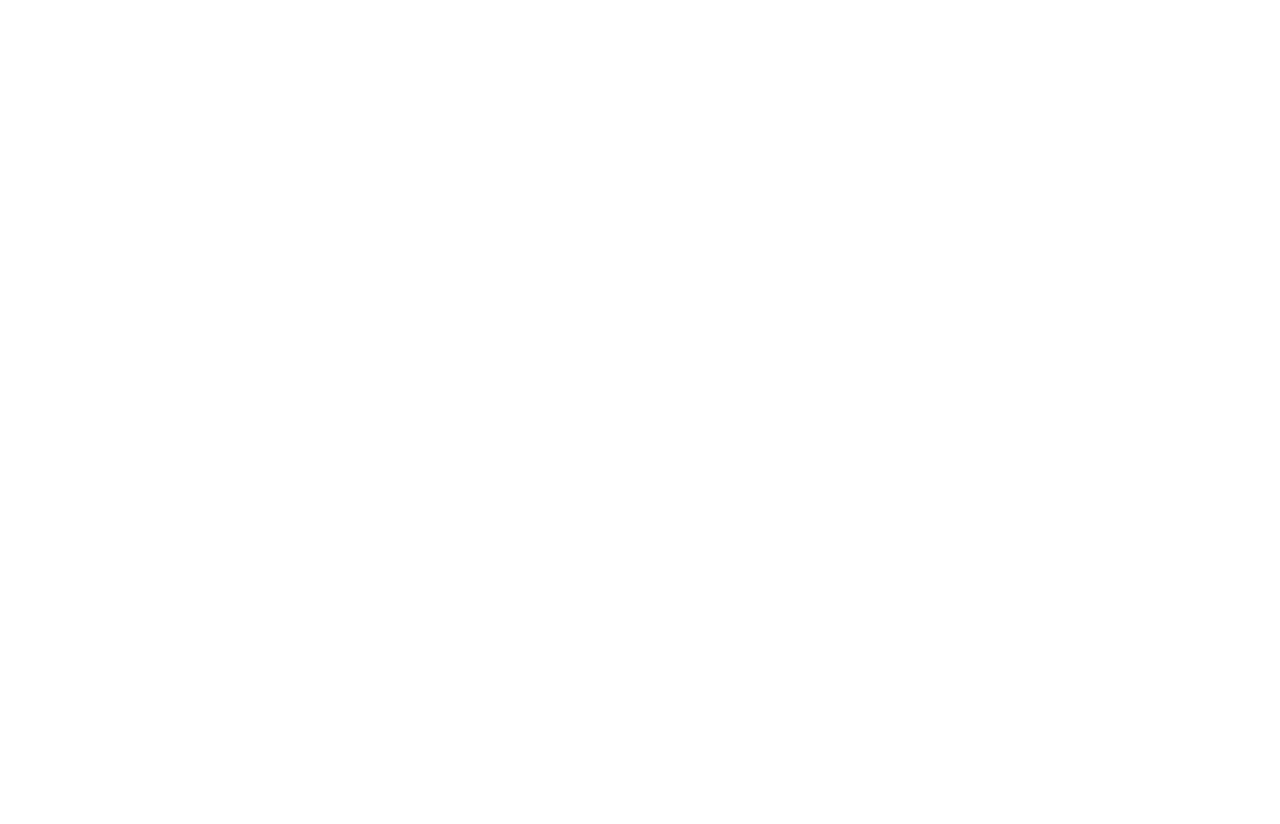
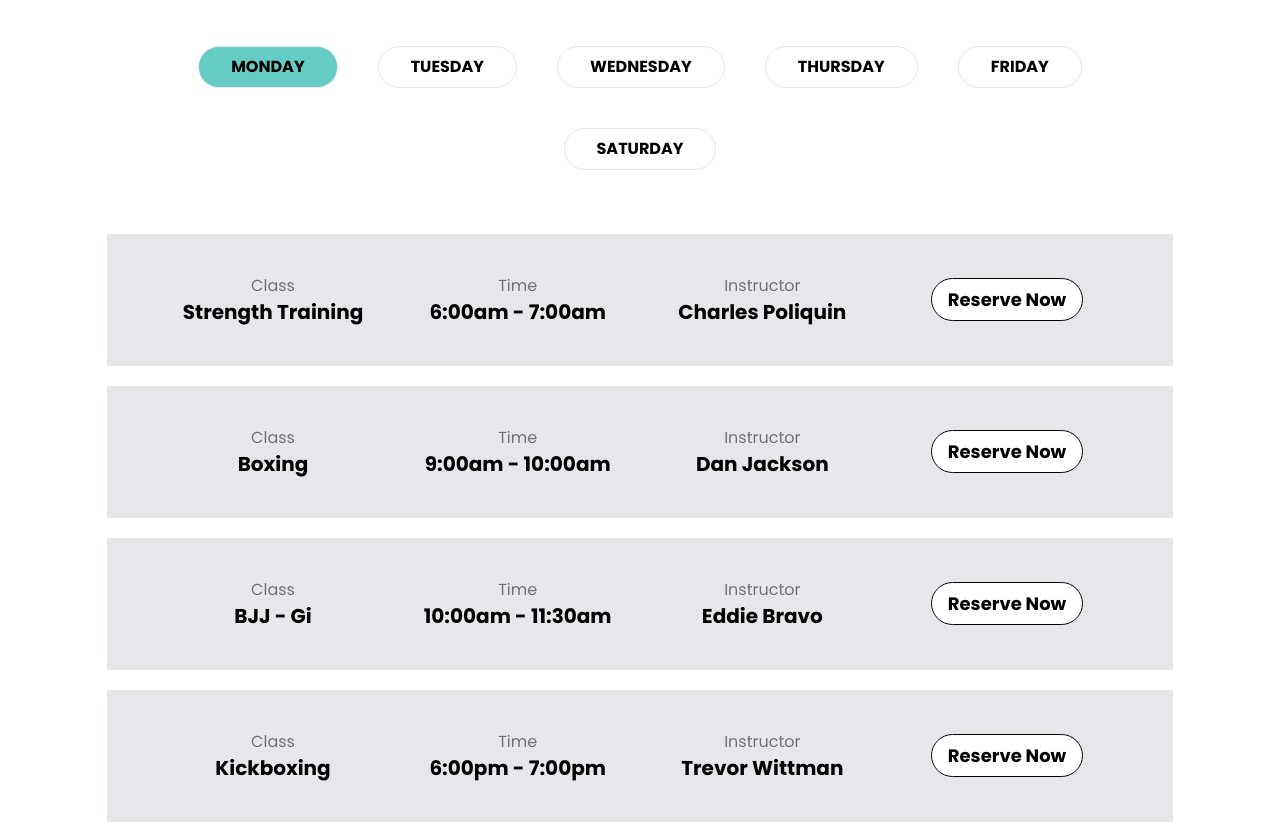
Before and after one commit to 10richard/rebel-mma, a React (Vite) app: page /schedule in a window 1280 px wide. Shown: the part 322-1146 px from the top of the page. Before the commit the page ends 800 px from the top, so only its background shows below. Built offline with nearby package versions, Linux system fonts and the light colour scheme.

Commit message:
Finish Schedule page/component

```diff
--- /dev/null
+++ b/src/components/Scheduling/ScheduleBox.tsx
@@ -0,0 +1,64 @@
+import { ScheduleList } from "./ScheduleList";
+import { useState } from "react";
+
+// Mon - Sat
+// Headings: Class (BJJ), Time (8:00pm - 9:00pm), Instructor
+// "Reserve Now" btn that redirects to sign up page
+
+const ScheduleBox = () => {
+  const [pickedDay, setPickedDay] = useState<string>("monday");
+
+  return (
+    <section className="schedule flex justify-center pt-32 pb-20">
+      <div className="w-5/6 flex flex-col gap-16">
+        <div className="days flex justify-center flex-wrap gap-10">
+          {Object.keys(ScheduleList).map((day, idx) => (
+            <div
+              key={idx}
+              className={`px-8 py-2 rounded-3xl border hover:border-seaserpent hover:shadow-md duration-300 cursor-pointer ${
+                day == pickedDay ? "bg-seaserpent" : null
+              }`}
+              onClick={() => setPickedDay(day)}
+            >
+              <a className="font-bold">{day.toUpperCase()}</a>
+            </div>
+          ))}
+        </div>
+        <div className="classes flex flex-col gap-5 text-center">
+          {ScheduleList[pickedDay].map((day, idx) => (
+            <div
+              key={idx}
+              className="grid min-[1065px]:grid-cols-4 gap-10 items-center bg-gray-200 px-16 py-10 font-bold"
+            >
+              <div className="flex flex-col items-center">
+                <h1 className="font-normal opacity-50">Class</h1>
+                <h2 className="text-xl">{day.name}</h2>
+              </div>
+
+              <div className="flex flex-col items-center">
+                <h1 className="font-normal opacity-50">Time</h1>
+                <h2 className="text-lg min-[380px]:text-xl">{day.time}</h2>
+              </div>
+
+              <div className="flex flex-col items-center">
+                <h1 className="font-normal opacity-50">Instructor</h1>
+                <h2 className="text-xl">{day.instructor}</h2>
+              </div>
+
+              <div className="">
+                <a
+                  className="border text-lg px-4 py-2 rounded-3xl bg-white border-black hover:bg-seaserpent duration-500"
+                  href="/signup"
+                >
+                  Reserve Now
+                </a>
+              </div>
+            </div>
+          ))}
+        </div>
+      </div>
+    </section>
+  );
+};
+
+export default ScheduleBox;
--- /dev/null
+++ b/src/components/Scheduling/ScheduleList.ts
@@ -0,0 +1,70 @@
+type Day = "monday" | "tuesday" | "wednesday" | "thursday" | "friday" | "saturday" ;
+
+interface ClassInfo {
+  name: string;
+  time: string;
+  instructor: string;
+}
+
+export const ScheduleList: Record<string, ClassInfo[]> = {
+    monday: [
+        {name: "Strength Training", time: "6:00am - 7:00am", instructor: "Charles Poliquin"},
+        {name: "Boxing", time: "9:00am - 10:00am", instructor: "Dan Jackson"},
+        {name: "BJJ - Gi", time: "10:00am - 11:30am", instructor: "Eddie Bravo"},
+        {name: "Kickboxing", time: "6:00pm - 7:00pm", instructor: "Trevor Wittman"},
+        {name: "Strength Training", time: "6:00pm - 7:00pm", instructor: "Charles Poliquin"},
+        {name: "BJJ - Gi", time: "7:00pm - 8:00pm", instructor: "Eddie Bravo"},
+        {name: "Wrestling", time: "7:00pm -  8:30pm", instructor: "Matt Serra"},
+        {name: "Boxing", time: "7:30pm - 8:30pm", instructor: "Dan Jackson"},
+        {name: "Kickboxing", time: "7:30pm - 8:45pm", instructor: "Trevor Wittman"},
+        {name: "BJJ - Gi", time: "8:00pm - 9:30pm", instructor: "Eddie Bravo"},
+    ],
+    tuesday: [
+        {name: "Strength Training", time: "6:00am - 7:00am", instructor: "Charles Poliquin"},
+        {name: "Kickboxing", time: "9:00am - 10:00am", instructor: "Trevor Wittman"},
+        {name: "MMA", time: "10:00am - 11:15am", instructor: "Matt Hume"},
+        {name: "Kickboxing", time: "6:00pm - 7:00pm", instructor: "Trevor Wittman"},
+        {name: "Strength Training", time: "6:00pm - 7:00pm", instructor: "Charles Poliquin"},
+        {name: "BJJ - Gi", time: "7:00pm - 8:00pm", instructor: "Eddie Bravo"},
+        {name: "Boxing", time: "7:30pm - 8:30pm", instructor: "Dan Jackson"},
+        {name: "Kickboxing", time: "7:00pm - 8:45pm", instructor: "Trevor Wittman"},
+        {name: "BJJ - Gi", time: "8:00pm - 9:30pm", instructor: "Eddie Bravo"},
+    ],
+    wednesday: [
+        {name: "Strength Training", time: "6:00am - 7:00am", instructor: "Charles Poliquin"},
+        {name: "BJJ - Gi", time: "10:00am - 11:30am", instructor: "Eddie Bravo"},
+        {name: "Boxing", time: "6:00pm - 7:00pm", instructor: "Dan Jackson"},
+        {name: "Kickboxing", time: "6:00pm - 7:00pm", instructor: "Trevor Wittman"},
+        {name: "Strength Training", time: "6:00pm - 7:00pm", instructor: "Charles Poliquin"},
+        {name: "BJJ - Gi", time: "7:00pm - 8:00pm", instructor: "Eddie Bravo"},
+        {name: "Boxing", time: "7:30pm - 8:30pm", instructor: "Dan Jackson"},
+        {name: "Kickboxing", time: "7:30pm - 8:45pm", instructor: "Trevor Wittman"},
+        {name: "BJJ - No Gi", time: "8:00pm - 9:30pm", instructor: "Eddie Bravo"},
+    ],
+    thursday: [
+        {name: "Strength Training", time: "6:00am - 7:00am", instructor: "Charles Poliquin"},
+        {name: "MMA", time: "10:00am - 11:15am", instructor: "Matt Hume"},
+        {name: "Kickboxing", time: "6:00pm - 7:00pm", instructor: "Trevor Wittman"},
+        {name: "Strength Training", time: "6:00pm - 7:00pm", instructor: "Charles Poliquin"},
+        {name: "BJJ - Gi", time: "7:00pm - 8:00pm", instructor: "Eddie Bravo"},
+        {name: "Wrestling", time: "7:00pm - 8:30pm", instructor: "Matt Serra"},
+        {name: "Boxing", time: "7:30pm - 8:30pm", instructor: "Dan Jackson"},
+        {name: "Kickboxing", time: "7:00pm - 8:45pm", instructor: "Trevor Wittman"},
+        {name: "BJJ - Gi", time: "8:00pm - 9:30pm", instructor: "Eddie Bravo"},
+    ],
+    friday: [
+        {name: "Strength Training", time: "6:00am - 7:00am", instructor: "Charles Poliquin"},
+        {name: "Kickboxing", time: "9:00am - 10:00am", instructor: "Trevor Wittman"},
+        {name: "BJJ - No Gi", time: "10:00am - 11:30am", instructor: "Eddie Bravo"},
+        {name: "Boxing", time: "6:30pm - 7:30pm", instructor: "Dan Jackson"},
+        {name: "BJJ - Gi", time: "7:00pm - 8:00pm", instructor: "Eddie Bravo"},
+        {name: "BJJ - No Gi", time: "8:00pm - 9:00pm", instructor: "Eddie Bravo"},
+    ],
+    saturday: [
+        {name: "Strength Training", time: "9:00am - 10:00am", instructor: "Charles Poliquin"},
+        {name: "BJJ - No Gi", time: "10:00am - 11:00am", instructor: "Eddie Bravo"},
+        {name: "Kickboxing", time: "10:00am - 11:00am", instructor: "Trevor Wittman"},
+        {name: "MMA", time: "11:30am - 12:45pm", instructor: "Matt Hume"},
+        {name: "Wrestling", time: "11:30am - 1:00pm", instructor: "Matt Serra"},
+    ],
+}
--- a/src/pages/Schedule.tsx
+++ b/src/pages/Schedule.tsx
@@ -2,10 +2,18 @@
 // Headings: Class (BJJ), Time (8:00pm - 9:00pm), Instructor
 // "Reserve Now" btn that redirects to sign up page
 
-import React from "react";
+import Banner from "../components/Banner/Banner";
+import CtaBanner from "../components/CtaBanner/CtaBanner";
+import ScheduleBox from "../components/Scheduling/ScheduleBox";
 
 const Schedule = () => {
-  return <div>Schedule</div>;
+  return (
+    <>
+      <Banner heading="Schedule" />
+      <ScheduleBox />
+      <CtaBanner />
+    </>
+  );
 };
 
 export default Schedule;
```
